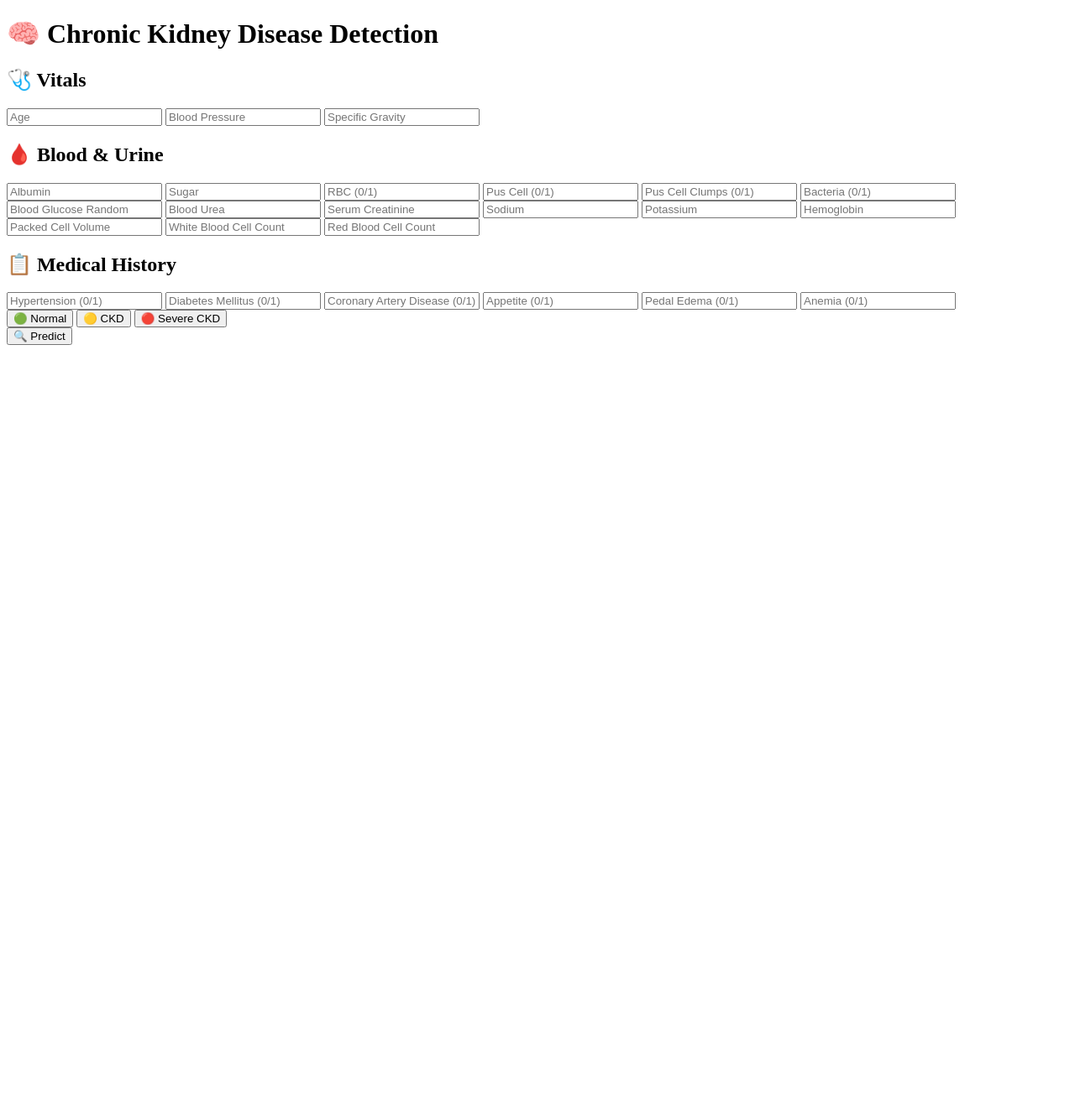
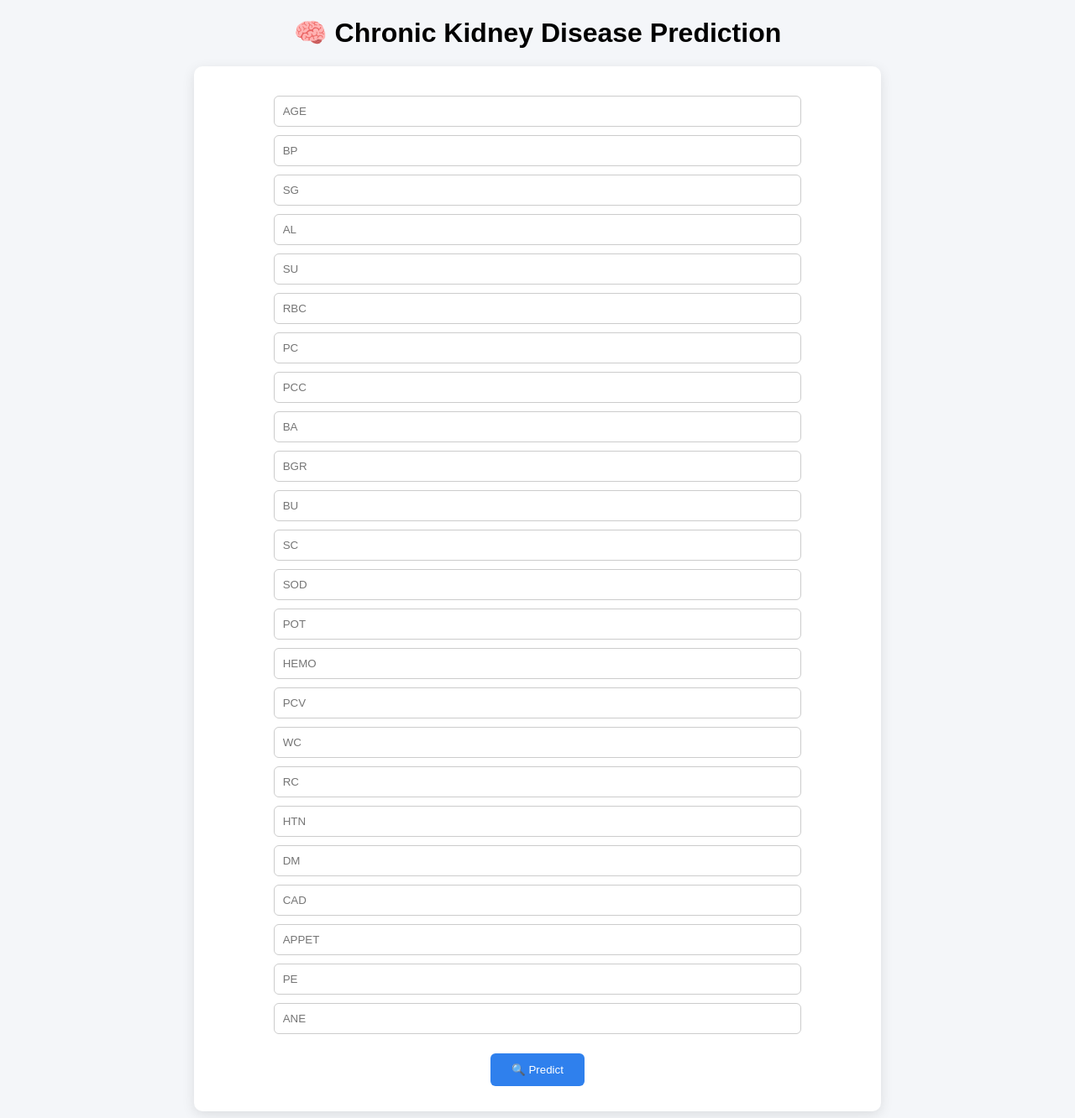
Before and after one commit to Pranavreddyedula/ckd-deep-learning-detection, a Flask app: page / in a window 1280 px wide. Shown: the whole page at 84% size. Before the commit the page ends 411 px from the top, so only its background shows below. Run offline with Flask 3, Linux system fonts and the light colour scheme; parts of the project's set-up code (start-up, migrations or seed data) failed here and were passed over; some libraries are stand-ins or nearby versions.

Commit message:
Update index.html for CKD Prediction form

```diff
--- a/templates/index.html
+++ b/templates/index.html
@@ -1,69 +1,67 @@
 <!DOCTYPE html>
-<html lang="en">
+<html>
 <head>
-    <meta charset="UTF-8">
-    <title>CKD Detection System</title>
-    <link rel="stylesheet" href="/static/style.css">
-    <script src="https://kit.fontawesome.com/a076d05399.js" crossorigin="anonymous"></script>
+    <title>CKD Prediction</title>
+    <style>
+        body {
+            font-family: Arial;
+            background-color: #f4f6f9;
+            text-align: center;
+        }
+
+        h1 {
+            margin-top: 20px;
+        }
+
+        form {
+            background: white;
+            padding: 30px;
+            width: 60%;
+            margin: auto;
+            border-radius: 10px;
+            box-shadow: 0px 4px 15px rgba(0,0,0,0.1);
+        }
+
+        input {
+            width: 80%;
+            padding: 10px;
+            margin: 5px;
+            border-radius: 6px;
+            border: 1px solid #ccc;
+        }
+
+        button {
+            padding: 12px 25px;
+            background-color: #2f80ed;
+            color: white;
+            border: none;
+            border-radius: 6px;
+            cursor: pointer;
+        }
+
+        button:hover {
+            background-color: #1c60c9;
+        }
+    </style>
 </head>
 <body>
 
-<div class="container">
-    <h1>🧠 Chronic Kidney Disease Detection</h1>
+<h1>🧠 Chronic Kidney Disease Prediction</h1>
 
-    <form method="POST">
+<form action="/predict" method="post">
 
-        <!-- VITALS -->
-        <div class="card">
-            <h2>🩺 Vitals</h2>
-            <input name="age" placeholder="Age">
-            <input name="bp" placeholder="Blood Pressure">
-            <input name="sg" placeholder="Specific Gravity">
-        </div>
+{% for col in [
+"age","bp","sg","al","su","rbc","pc","pcc","ba","bgr",
+"bu","sc","sod","pot","hemo","pcv","wc","rc",
+"htn","dm","cad","appet","pe","ane"
+] %}
+<input type="text" name="{{ col }}" placeholder="{{ col | upper }}" required><br>
+{% endfor %}
 
-        <!-- BLOOD & URINE -->
-        <div class="card">
-            <h2>🩸 Blood & Urine</h2>
-            <input name="al" placeholder="Albumin">
-            <input name="su" placeholder="Sugar">
-            <input name="rbc" placeholder="RBC (0/1)">
-            <input name="pc" placeholder="Pus Cell (0/1)">
-            <input name="pcc" placeholder="Pus Cell Clumps (0/1)">
-            <input name="ba" placeholder="Bacteria (0/1)">
-            <input name="bgr" placeholder="Blood Glucose Random">
-            <input name="bu" placeholder="Blood Urea">
-            <input name="sc" placeholder="Serum Creatinine">
-            <input name="sod" placeholder="Sodium">
-            <input name="pot" placeholder="Potassium">
-            <input name="hemo" placeholder="Hemoglobin">
-            <input name="pcv" placeholder="Packed Cell Volume">
-            <input name="wc" placeholder="White Blood Cell Count">
-            <input name="rc" placeholder="Red Blood Cell Count">
-        </div>
+<br>
+<button type="submit">🔍 Predict</button>
 
-        <!-- MEDICAL HISTORY -->
-        <div class="card">
-            <h2>📋 Medical History</h2>
-            <input name="htn" placeholder="Hypertension (0/1)">
-            <input name="dm" placeholder="Diabetes Mellitus (0/1)">
-            <input name="cad" placeholder="Coronary Artery Disease (0/1)">
-            <input name="appet" placeholder="Appetite (0/1)">
-            <input name="pe" placeholder="Pedal Edema (0/1)">
-            <input name="ane" placeholder="Anemia (0/1)">
-        </div>
+</form>
 
-        <!-- AUTO FILL BUTTONS -->
-        <div class="buttons">
-            <button type="button" onclick="fillNormal()">🟢 Normal</button>
-            <button type="button" onclick="fillCKD()">🟡 CKD</button>
-            <button type="button" onclick="fillSevere()">🔴 Severe CKD</button>
-        </div>
-
-        <button class="predict" type="submit">🔍 Predict</button>
-
-    </form>
-</div>
-
-<script src="/static/fill.js"></script>
 </body>
 </html>
```
